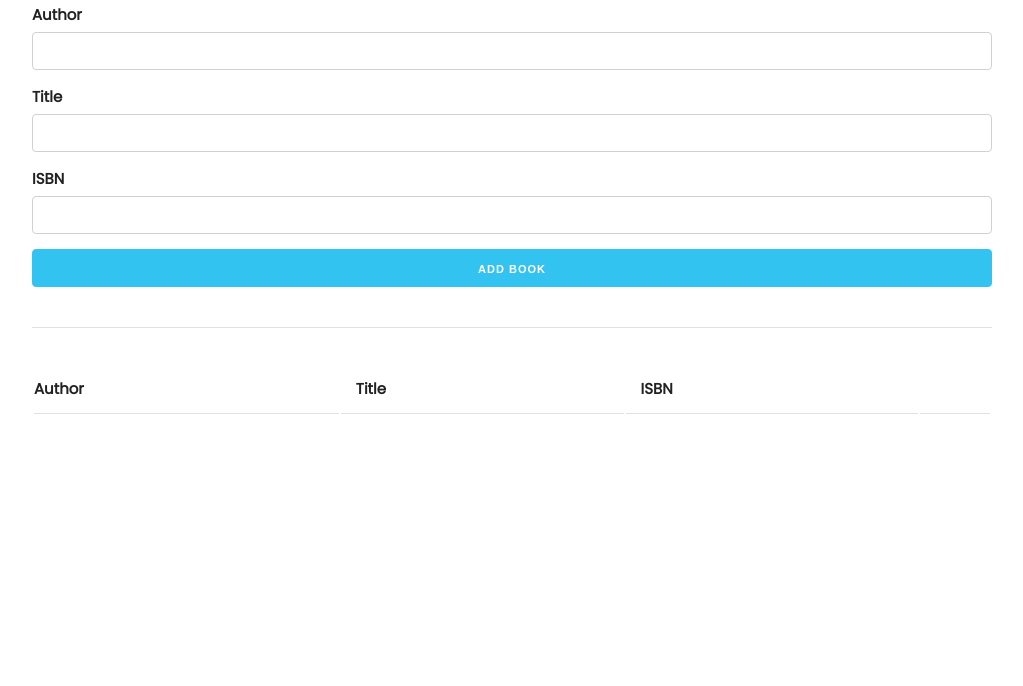
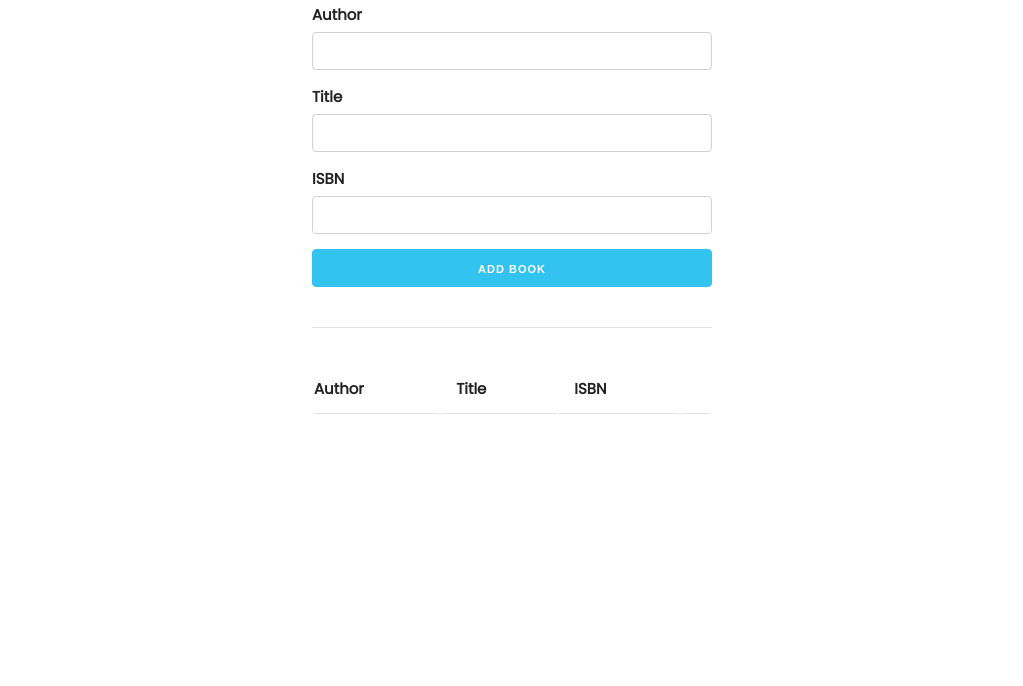
Before and after one commit to kayode0x/book-list, a plain HTML site: page index.html in a window 1280 px wide. Shown: the part 114-800 px from the top of the page, without its empty margins (128-1151 px from the left). Drawn offline with nearby package versions, Linux system fonts and the light colour scheme.

Commit message:
Update index.html

```diff
--- a/index.html
+++ b/index.html
@@ -23,6 +23,10 @@
 
             input {
                 font-size: 1.5rem;
+            }
+
+            .container{
+                max-width: 40rem;
             }
 
         </style>
```
